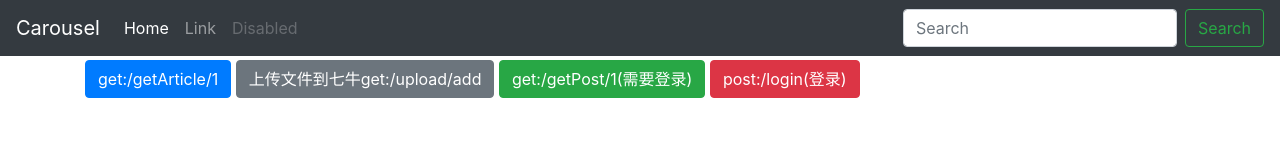
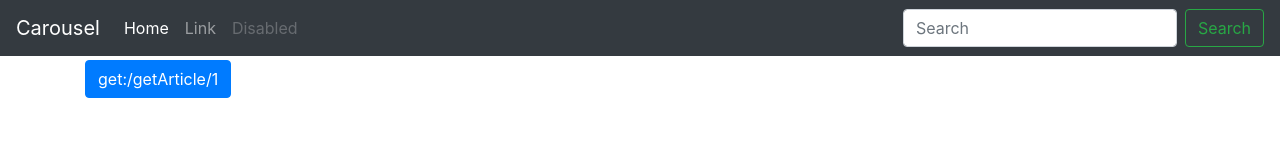
Before and after one commit to wuchaoliang/learn-egg.js, a website: page app/view/home/index.html in a window 1280 px wide. Drawn offline with nearby package versions, Linux system fonts and the light colour scheme.

Commit message:
test github action

```diff
--- a/app/view/home/index.html
+++ b/app/view/home/index.html
@@ -79,9 +79,6 @@
     <main role="main" style="margin-top:60px">
       <div class="container marketing">
         <button type="button" class="btn btn-primary">get:/getArticle/1</button>
-        <button type="button" class="btn btn-secondary">上传文件到七牛get:/upload/add</button>
-        <button type="button" class="btn btn-success">get:/getPost/1(需要登录)</button>
-        <button type="button" class="btn btn-danger">post:/login(登录)</button>
       </div>
     </main>
 </body>
```
